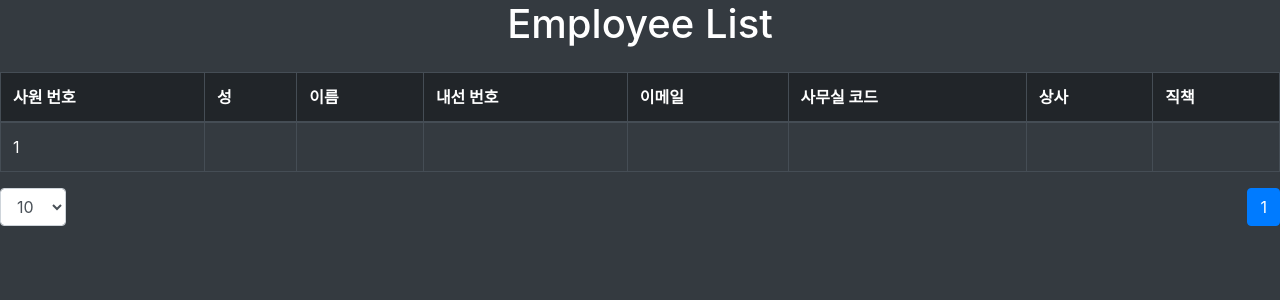
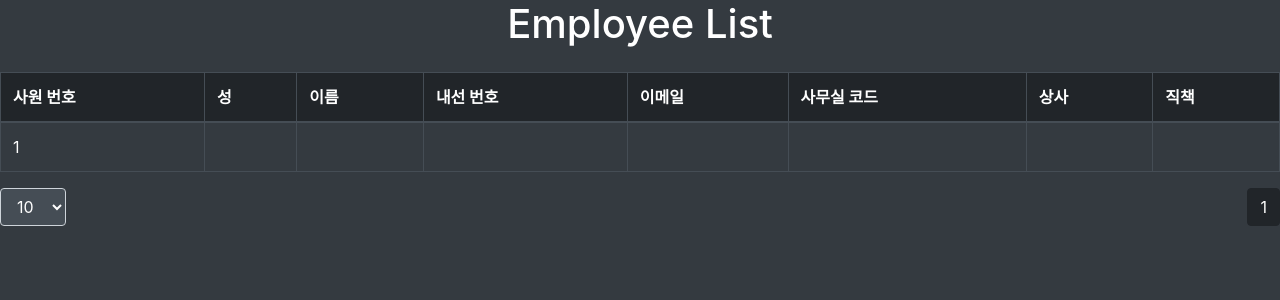
Before and after one commit to LeeHongSoek/cloudtype_fastapi, a FastAPI app: page /mysql in a window 1280 px wide. Shown: the top 300 px of the page. Run offline with FastAPI, Linux system fonts and the light colour scheme; tables that the repository leaves empty or names only in its code hold one stand-in row (values such as "Sample post"); data that the repository does not hold is empty; some libraries are stand-ins or nearby versions.

Commit message:
-- 2023-06-07 22:14에 자동업데이트 함 --

```diff
--- a/templates/mysql.html
+++ b/templates/mysql.html
@@ -82,7 +82,7 @@
 
     <div class="d-flex justify-content-between align-items-center mb-3">
         <div class="form-group">
-            <select id="rows-per-page" class="form-control">
+            <select id="rows-per-page"  class="form-control dark-select">
                 <option value="10" {% if rows_per_page == 10 %}selected{% endif %}>10</option>
                 <option value="20" {% if rows_per_page == 20 %}selected{% endif %}>20</option>
                 <option value="50" {% if rows_per_page == 50 %}selected{% endif %}>50</option>
@@ -90,7 +90,7 @@
         </div>
 
         <nav>
-            <ul class="pagination">
+            <ul class="pagination dark-pagination">
                 {% if page > 1 %}
                 <li class="page-item">
                     <a class="page-link" href="?page={{ page - 1 }}">이전</a>
```
